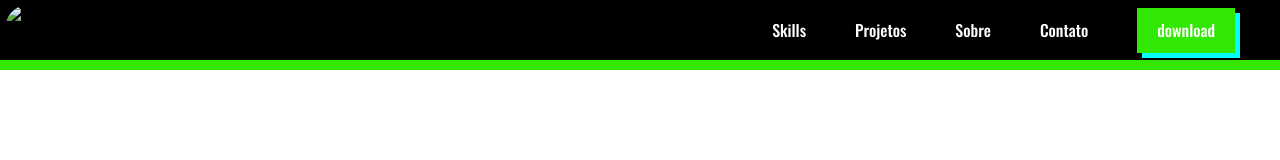
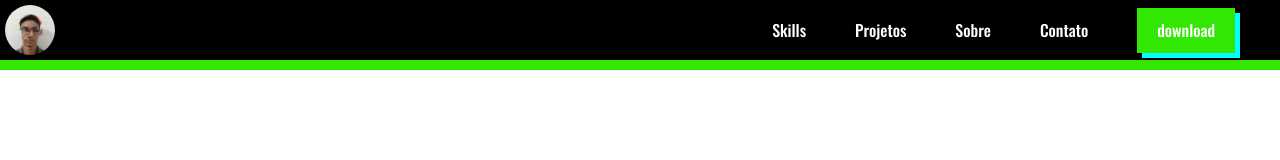
Before and after one commit to Maicon-Lucas/Maicon-Lucas.github.io, a plain HTML site: page index.html in a window 1280 px wide. Drawn offline with nearby package versions, Linux system fonts and the light colour scheme.

Commit message:
Update index.html

```diff
--- a/index.html
+++ b/index.html
@@ -12,7 +12,7 @@
 </head>
 <body>
     <header>
-        <img id="logo" src="imagens/logo 1.png" alt="logo">
+        <img id="logo" src="logo 1.png" alt="logo">
         <nav>
             <a href="" lang="en">Skills</a>
             <a href="">Projetos</a>
```
